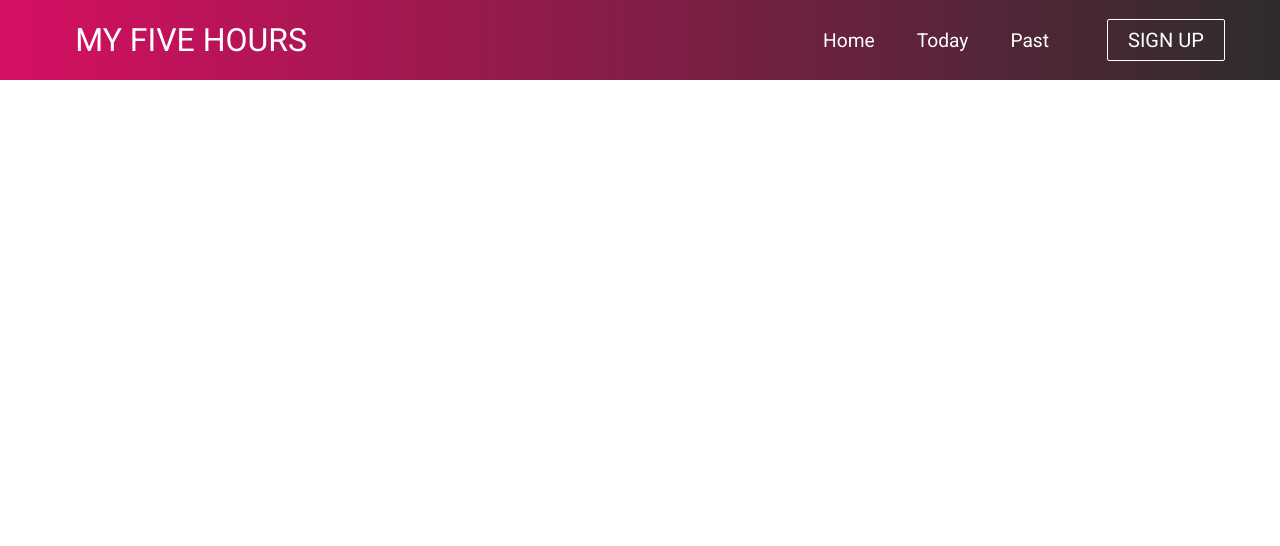
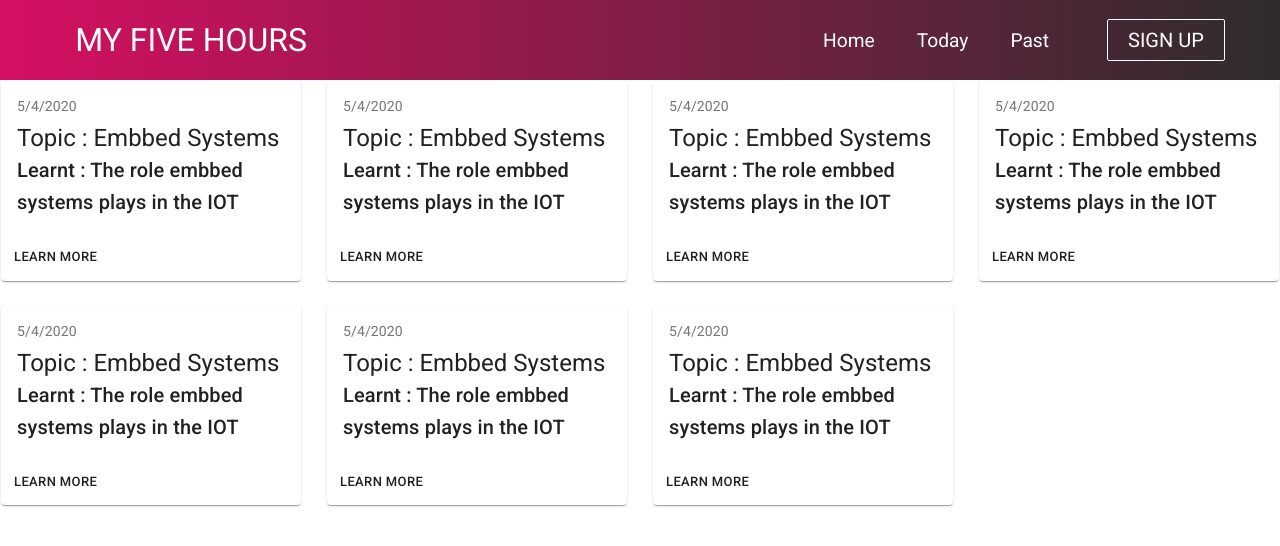
Before and after one commit to dms-yondy/my-five-hours, a React (Create React App) app in the folder client/: page /past in a window 1280 px wide. Shown: the top 546 px of the page. Built offline with nearby package versions, Linux system fonts and the light colour scheme.

Commit message:
fixed past grid layout

```diff
--- a/client/src/App.js
+++ b/client/src/App.js
@@ -3,6 +3,7 @@ import Navbar from './components/Navbar';
 import {BrowserRouter as Router, Switch, Route} from 'react-router-dom';
 import Home from './components/pages/Home';
 import Today from './components/pages/Today';
+import Past from './components/pages/Past';
 import SignIn from './components/pages/SignIn';
 
 
@@ -15,6 +16,7 @@ function App() {
      <Switch>
        <Route path="/" exact component={Home} />
        <Route path="/today" exact component={Today} />
+       <Route path="/past" exact component={Past} />
        <Route path="/sign-in" exact component={SignIn} />
      </Switch>
    </Router>
--- /dev/null
+++ b/client/src/PastData.js
@@ -0,0 +1,33 @@
+const MOCK_DATA = [
+    {
+        date : new Date(2020, 4, 22),
+        topic: "Embbed Systems",
+        learnt: "The role embbed systems plays in the IOT",
+    },{
+        date : new Date(2020, 4, 22),
+        topic: "Embbed Systems",
+        learnt: "The role embbed systems plays in the IOT",
+    },{
+        date : new Date(2020, 4, 22),
+        topic: "Embbed Systems",
+        learnt: "The role embbed systems plays in the IOT",
+    },{
+        date : new Date(2020, 4, 22),
+        topic: "Embbed Systems",
+        learnt: "The role embbed systems plays in the IOT",
+    },{
+        date : new Date(2020, 4, 22),
+        topic: "Embbed Systems",
+        learnt: "The role embbed systems plays in the IOT",
+    },{
+        date : new Date(2020, 4, 22),
+        topic: "Embbed Systems",
+        learnt: "The role embbed systems plays in the IOT",
+    },{
+        date : new Date(2020, 4, 22),
+        topic: "Embbed Systems",
+        learnt: "The role embbed systems plays in the IOT",
+    },
+]
+
+export default MOCK_DATA;
--- /dev/null
+++ b/client/src/components/PastCard.js
@@ -0,0 +1,53 @@
+import React from 'react';
+import { makeStyles } from '@material-ui/core/styles';
+import Card from '@material-ui/core/Card';
+import CardActions from '@material-ui/core/CardActions';
+import CardContent from '@material-ui/core/CardContent';
+import Button from '@material-ui/core/Button';
+import Typography from '@material-ui/core/Typography';
+
+const useStyles = makeStyles({
+  root: {
+    minWidth: 200,
+    maxWidth: 300
+  },
+  bullet: {
+    display: 'inline-block',
+    margin: '0 2px',
+    transform: 'scale(0.8)',
+  },
+  title: {
+    fontSize: 14,
+  },
+  pos: {
+    marginBottom: 12,
+  },
+});
+
+const formatDate = (date) => {
+  return date.getDay() + "/" + date.getMonth() + "/" + date.getFullYear();
+}
+
+export default function PastCard(props) {
+  const classes = useStyles();
+  const bull = <span className={classes.bullet}>•</span>;
+  console.log(props);
+  return (
+    <Card className={classes.root}>
+      <CardContent>
+        <Typography className={classes.title} color="textSecondary" gutterBottom>
+        {formatDate(props.date)}
+        </Typography>
+        <Typography variant="h5" component="h2">
+          Topic : {props.topic}
+        </Typography>
+        <Typography variant="h6" component="h3">
+          Learnt : {props.learnt}
+        </Typography>
+      </CardContent>
+      <CardActions>
+        <Button size="small">Learn More</Button>
+      </CardActions>
+    </Card>
+  );
+}
--- /dev/null
+++ b/client/src/components/PastGrid.css
@@ -0,0 +1,3 @@
+.pastCard {
+    justify-content: center;
+}
--- /dev/null
+++ b/client/src/components/PastGrid.js
@@ -0,0 +1,32 @@
+import React from 'react';
+import { makeStyles } from '@material-ui/core/styles';
+import Grid from '@material-ui/core/Grid';
+import PastCard from './PastCard';
+import './PastGrid.css';
+
+const useStyles = makeStyles((theme) => ({
+  root: {
+    flexGrow: 1,
+  },
+  paper: {
+    height: 140,
+    width: 100,
+  },
+  control: {
+    padding: theme.spacing(2),
+  },
+}));
+
+export default function SpacingGrid(props) {
+  const [spacing, setSpacing] = React.useState(2);
+  const classes = useStyles();
+  return (
+    <Grid container spacing={3}>
+      {props.array.map( item => (
+        <Grid item container justify="center" xs={3}>
+          <PastCard date={item.date} topic={item.topic} learnt={item.learnt} />
+        </Grid>
+      ))}
+    </Grid>
+  );
+}
--- a/client/src/components/Title.css
+++ b/client/src/components/Title.css
@@ -29,4 +29,5 @@
 
 .title-container__btn {
     margin: 1em;
+    text-align: center;
 }
--- a/client/src/components/Title.js
+++ b/client/src/components/Title.js
@@ -12,6 +12,7 @@ function Title() {
             <p className='title-container__subtitle'>Be the best possible you</p>
             <div className='title-container__btns'>
                 <Link to='/sign-in' className='title-container__btn'>
+                    {/* <Button variant="outlined" color="primary" size="large">SIGN IN</Button> */}
                     <Button variant="outlined" color="primary" size="large">SIGN IN</Button>
                 </Link>
                 <Link to='/sign-up' className='title-container__btn'>
--- a/client/src/components/pages/Past.js
+++ b/client/src/components/pages/Past.js
@@ -0,0 +1,12 @@
+import React from 'react';
+import '../../App.css';
+import PastGrid from '../PastGrid';
+import MOCK_DATA from '../../PastData';
+
+export default function Past() {
+    return (
+        <>
+            <PastGrid array={MOCK_DATA}/>
+        </>
+    )
+}
```
Also changed, not shown: client/src/components/pages/SignUp.js (+117 -0 lines).
